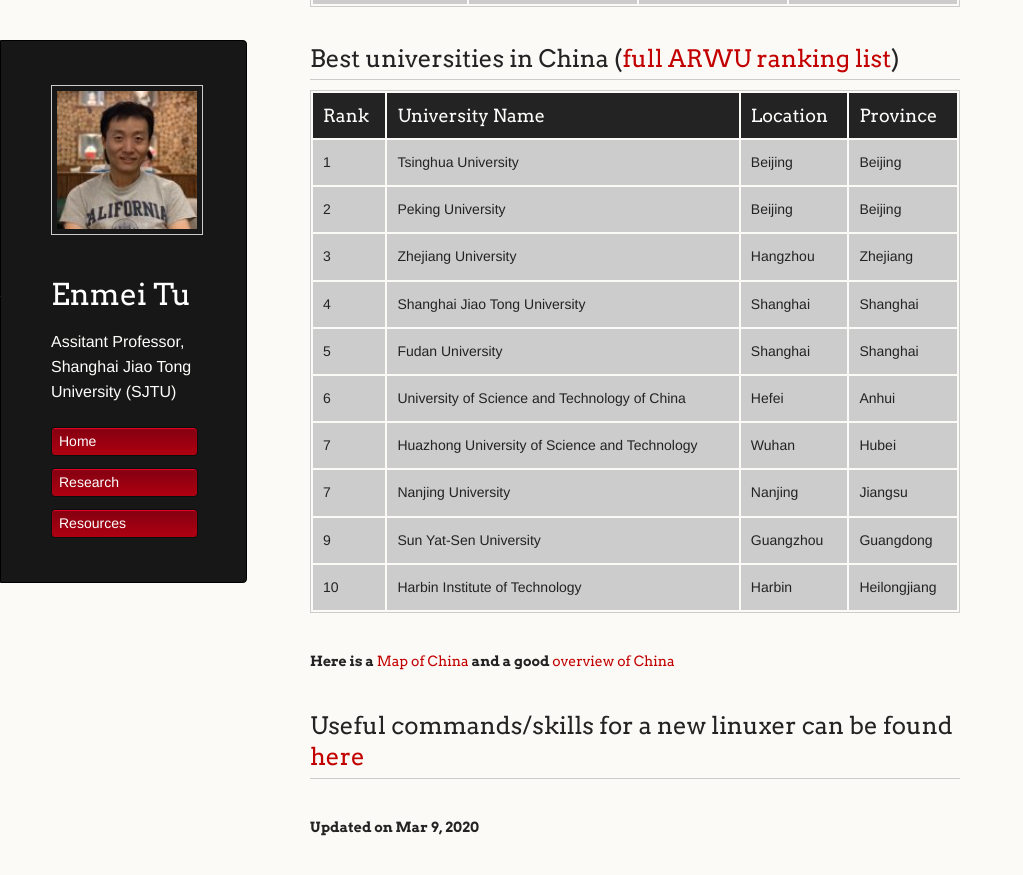
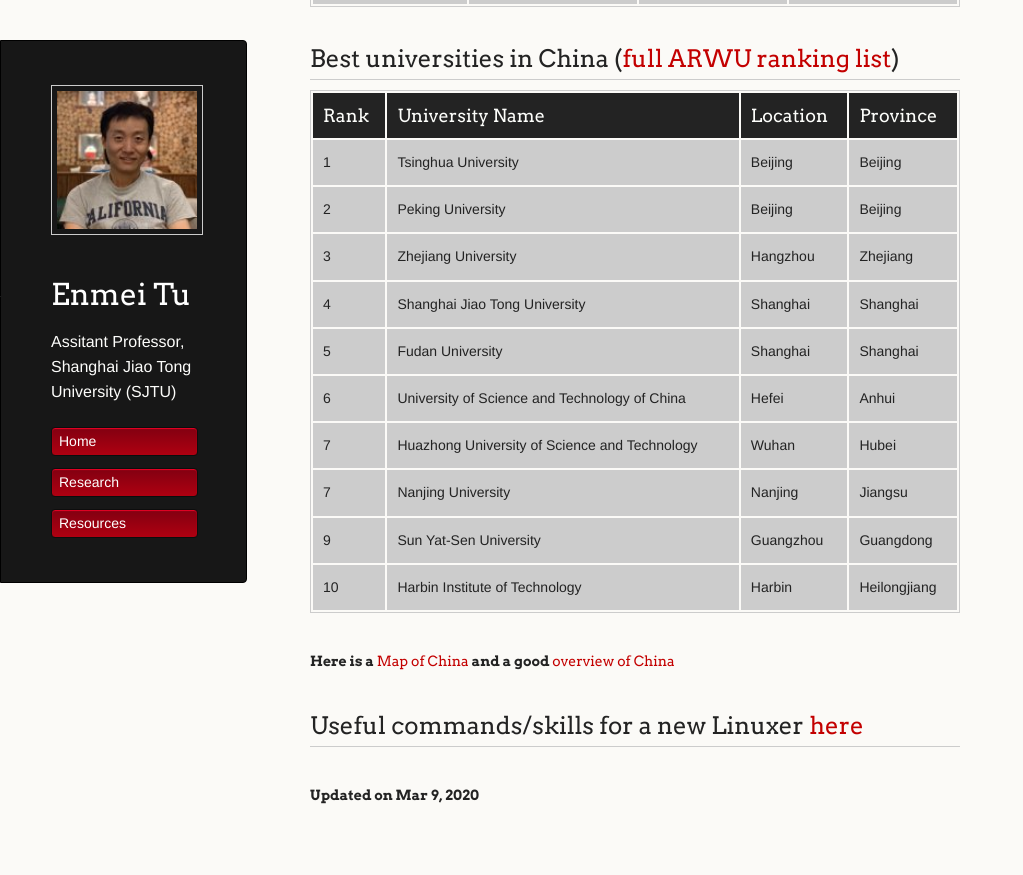
Before and after one commit to hellotem/enmeitu.github.io, a Jekyll site: the page built from resource/index.md, in a window 1280 px wide and 900 px high, scrolled down 819 px. Shown: the top 875 px of the window, without its empty margins (0-1023 px from the left). Built offline with Jekyll 4.4.1, drawn with Linux system fonts in a browser that asks for light colours; our own code applies the rules of GitHub Pages for plain Markdown files.

Commit message:
Update index.md

```diff
--- a/resource/index.md
+++ b/resource/index.md
@@ -38,7 +38,7 @@
 
 #### Here is a [Map of China](https://www.chinadiscovery.com/china-maps/china-provincial-map.html) and a good [overview of China](https://www.chinadiscovery.com/travel-guide/facts.html)
 
-## Useful commands/skills for a new linuxer can be found [here](linux.md)
+## Useful commands/skills for a new Linuxer [here](linux.md)
 
 
 ###### Updated on Mar 9, 2020
```
